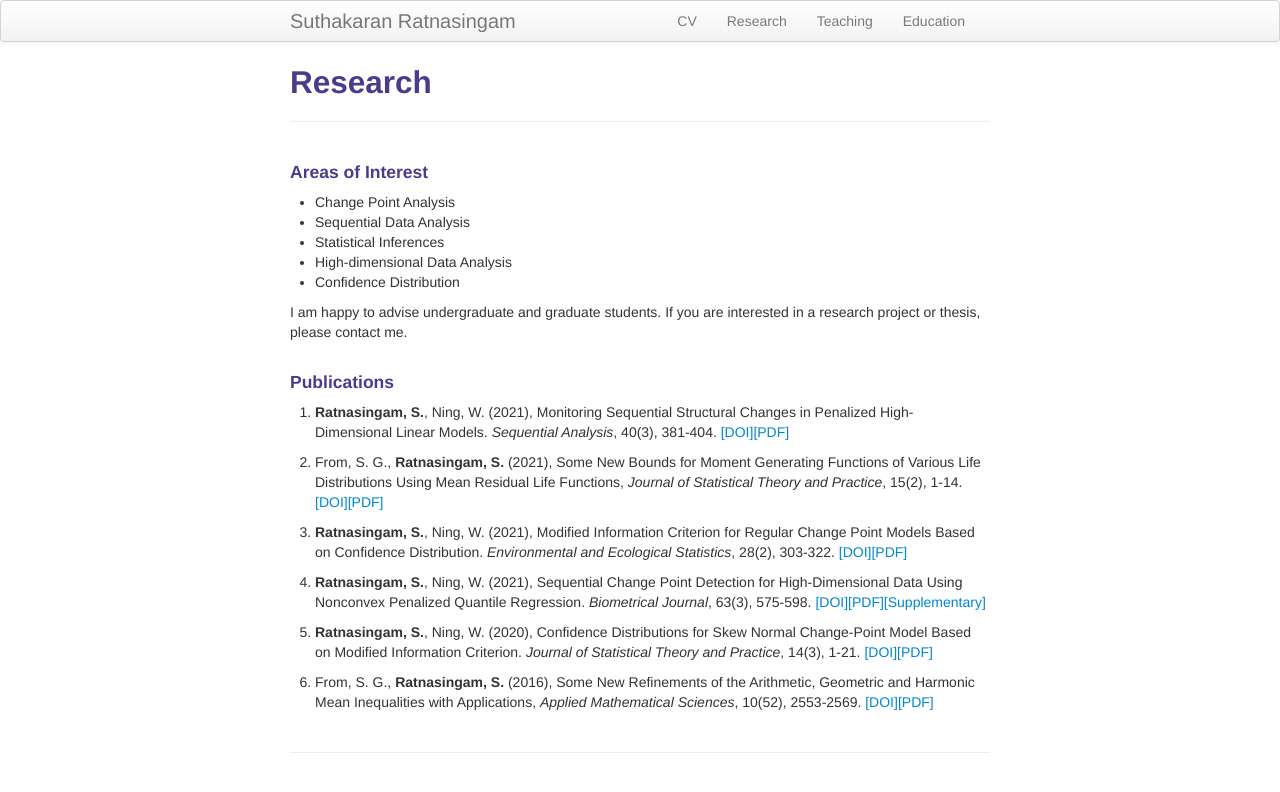
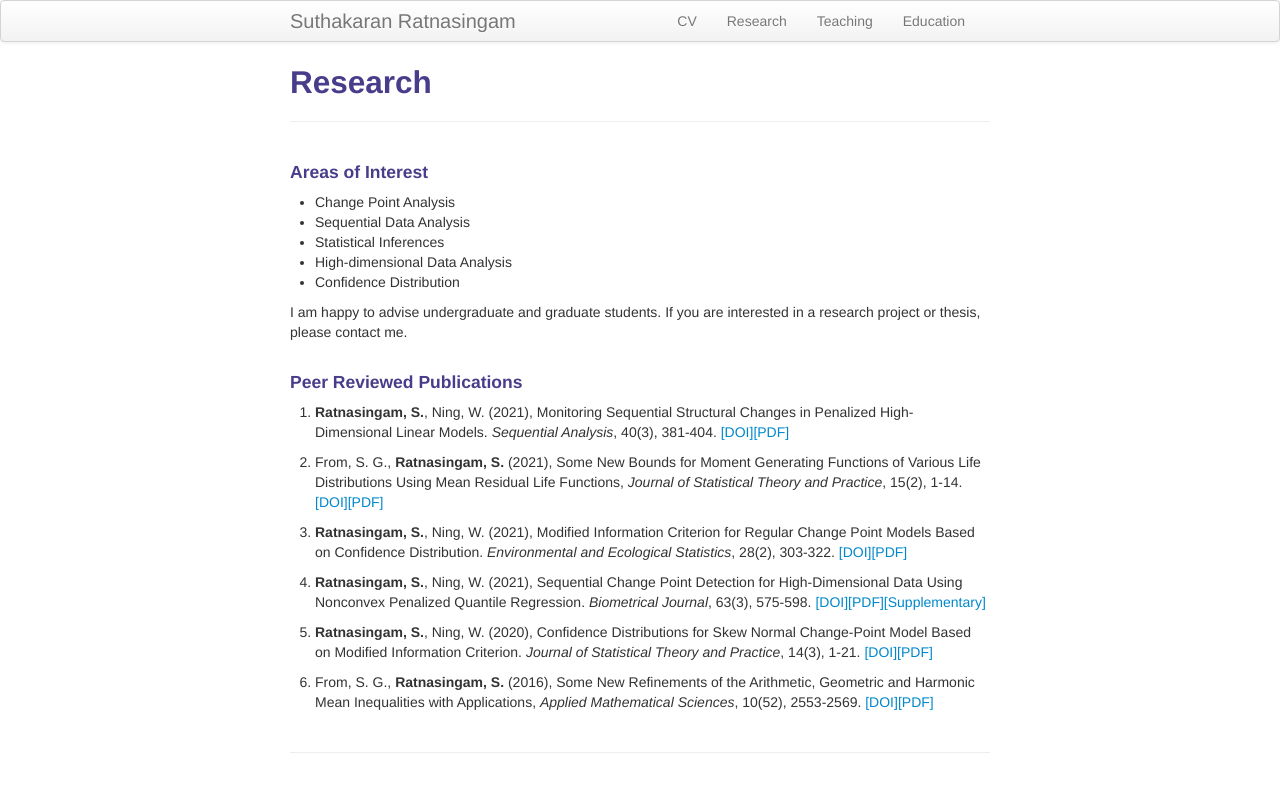
Before and after one commit to suthakaranr/suthakaranr.github.io, a Jekyll site: the page built from pages/Research.md, in a window 1280 px wide. Shown: the top 792 px of the page. Built offline with Jekyll 4.4.1, drawn with Linux system fonts in a browser that asks for light colours.

Commit message:
Update Research.md

```diff
--- a/pages/Research.md
+++ b/pages/Research.md
@@ -16,7 +16,7 @@ I am happy to advise undergraduate and graduate students. If you are interested
 <br>
 <br>
 
-#### Publications
+#### Peer Reviewed Publications
 
 1.  **Ratnasingam, S.**, Ning, W. (2021), Monitoring Sequential Structural Changes in Penalized High-Dimensional Linear Models. *Sequential Analysis*, 40(3), 381-404. <a style="text-decoration:none" href="https://doi.org/10.1080/07474946.2021.1940500" target="_blank" rel="noopener noreferrer">[DOI]</a><a style="text-decoration:none" href="../assets/2021SWSA.pdf" target="_blank" rel="noopener noreferrer">[PDF]</a>
 
```
